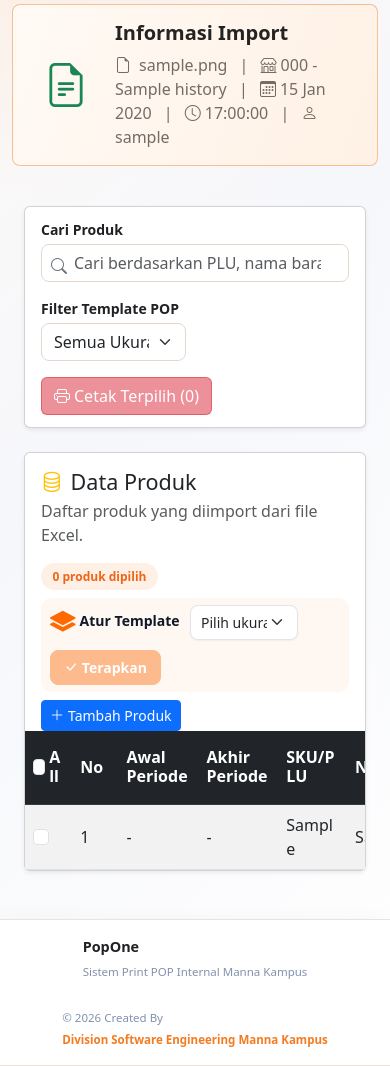
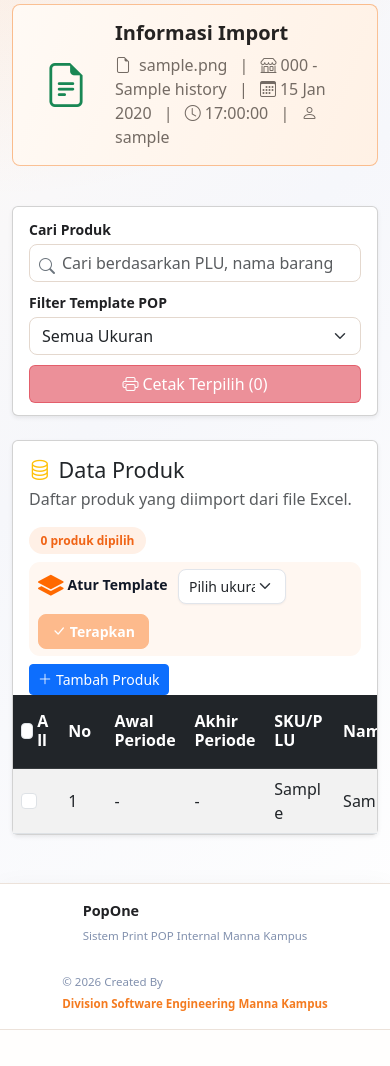
Before and after one commit to amayliaacn/Pricetag-MK, a CodeIgniter 4 app: the page made by app/Views/pricetag/index.php in a window 390 px wide. Shown: the part 314-1380 px from the top of the page. After the commit the page ends 1344 px from the top, so only its background shows below. Run offline with PHP 8.4 and a stand-in for CodeIgniter, Linux system fonts and the light colour scheme; the template is opened without the code that fills it: most values are stand-ins (such as "Sample title", 1, 10 or a date in 2020); data that the repository does not hold is empty; some libraries are stand-ins or nearby versions.

Commit message:
fix: update dashboard labels and improve detail input responsive layout

```diff
--- a/app/Views/pricetag/index.php
+++ b/app/Views/pricetag/index.php
@@ -120,8 +120,10 @@
         @media (max-width:576px) { #modalCetak .modal-body { padding:12px; } #modalCetak .pop-preview-table { min-width:620px; } #modalCetak .pop-summary { align-items:flex-start; } }
         .search-print-card .card-body { padding: 12px 16px; }
         .search-print-card .control-label { display: block; font-size: .875rem; font-weight: 700; color: #202124; margin-bottom: 4px; }
-        .search-print-card .search-group { flex: 1 1 480px; min-width: 300px; }
-        .search-print-card .size-group { flex: 0 0 145px; }
+        .manual-detail-page > main.detail-page-main { width: 100%; max-width: 1440px; padding-left: 20px !important; padding-right: 20px !important; }
+        .manual-detail-page > main.detail-page-main > .detail-content-container { width: 100%; max-width: none; padding-left: 0; padding-right: 0; }
+        .search-print-card .search-group { flex: 1 1 480px; min-width: min(300px, 100%); }
+        .search-print-card .size-group { flex: 0 1 190px; min-width: 160px; }
         .search-print-card .search-control { position: relative; }
         .search-print-card .search-control i { position: absolute; left: 10px; top: 10px; color: #6c757d; }
         .search-print-card .search-control input { padding-left: 32px; }
@@ -156,6 +158,11 @@
         .bulk-template-control .btn-apply-template:hover,
         .bulk-template-control .btn-apply-template:focus { background-color: #d96500; border-color: #d96500; color: #fff; }
         #btnCetak:disabled { background-color: rgba(220, 53, 69, .55); border-color: rgba(220, 53, 69, .55); color: #fff; opacity: 1; cursor: not-allowed; }
+        @media (min-width: 992px) {
+            .manual-detail-page > main.detail-page-main > .d-flex:nth-child(2) { align-items: center !important; }
+            .manual-detail-page .mk-template-banner { padding-left: 18px; padding-right: 18px; }
+            .manual-detail-page .detail-table-card { width: 100%; }
+        }
         @media (max-width: 991.98px) {
             .detail-table-card .px-3.pt-3 { flex-wrap: wrap; align-items: flex-start; }
             .detail-table-card .px-3.pt-3 > div { min-width: 0; }
@@ -166,8 +173,12 @@
             .bulk-template-divider { display: none; }
             .bulk-template-group { flex-wrap: wrap; }
         }
-        @media (min-width: 1400px) {
-            .detail-table-card { width: calc(100vw - 66px); margin-left: 0; position: relative; left: 50%; transform: translateX(-50%); }
+        @media (max-width: 767.98px) {
+            .manual-detail-page > main.detail-page-main { padding-left: 12px !important; padding-right: 12px !important; }
+            .search-print-card .card-body { gap: 10px !important; }
+            .search-print-card .search-group,
+            .search-print-card .size-group { flex-basis: 100%; min-width: 100%; }
+            .search-print-card #btnCetak { width: 100%; }
         }
     </style>
 </head>
@@ -187,7 +198,7 @@
             </div>
         </div>
     </nav>
-    <main class="container py-4">
+    <main class="container py-4 detail-page-main">
     <div class="d-flex justify-content-between align-items-start mb-0"><nav aria-label="breadcrumb"><ol class="breadcrumb small mb-0">
         <li class="breadcrumb-item"><a href="<?= base_url('dashboard') ?>" class="text-decoration-none"><i class="bi bi-house-door text-warning"></i></a></li>
         <li class="breadcrumb-item"><a href="<?= base_url('dashboard') ?>" class="text-decoration-none">Dashboard</a></li>
@@ -210,7 +221,7 @@
             <div class="mk-template-copy"><h5><?= $infoLabel ?></h5><p class="mb-0"><i class="bi bi-file-earmark me-2"></i><?= esc($history['file_name']) ?> <span class="mx-2">|</span> <i class="bi bi-shop me-1"></i><?= esc($history['outlet_code'] . ' - ' . $history['outlet_name']) ?> <span class="mx-2">|</span> <i class="bi bi-calendar3 me-1"></i><?= esc($detailImportedAt->format('d M Y')) ?> <span class="mx-2">|</span> <i class="bi bi-clock me-1"></i><?= esc($detailImportedAt->format('H:i:s')) ?> <span class="mx-2">|</span> <i class="bi bi-person me-1"></i><?= esc($history['username'] ?? '-') ?></p></div>
         </section>
     <?php endif; ?>
-    <div class="container mt-4">
+    <div class="detail-content-container mt-4">
     <div class="card shadow-sm mb-4 search-print-card">
     <div class="card-body d-flex flex-wrap gap-3 align-items-end">
         <div class="search-group">
```
Also changed, not shown: app/Views/dashboard/index.php (+5 -5 lines).
